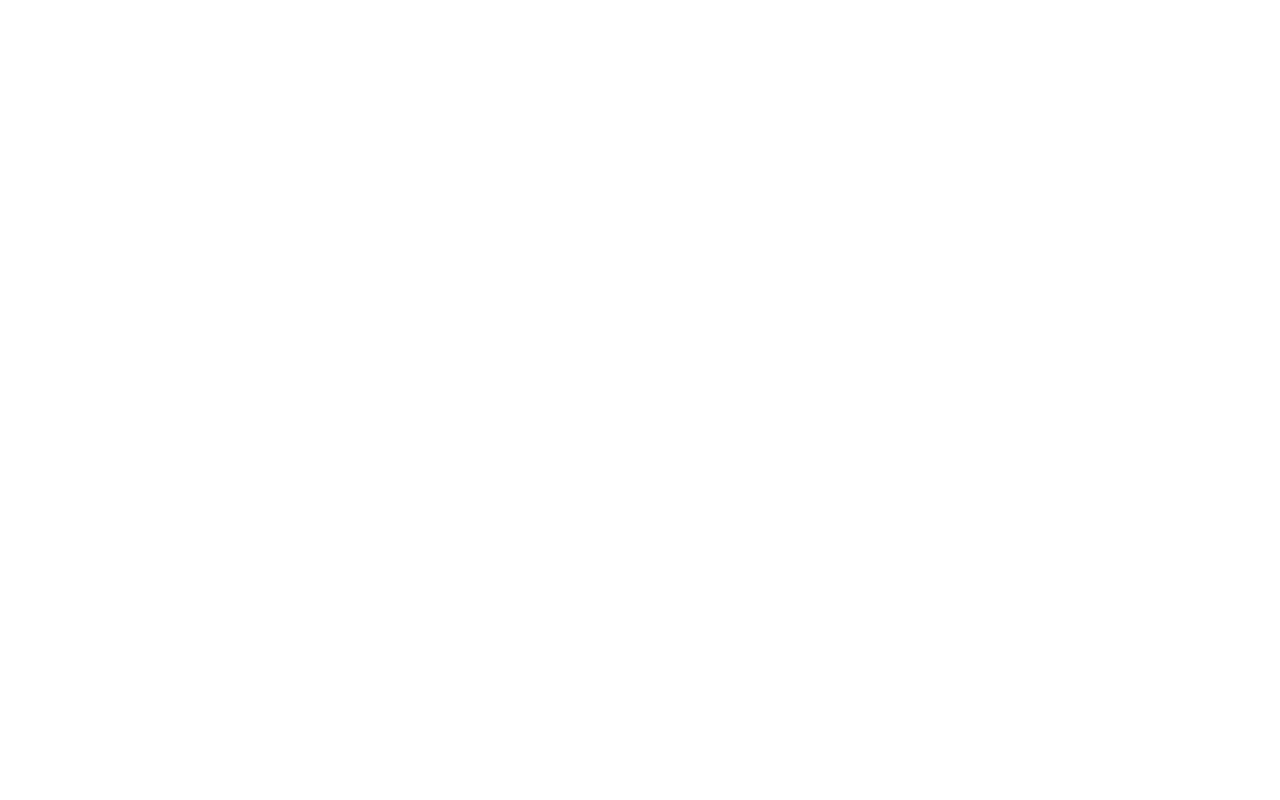
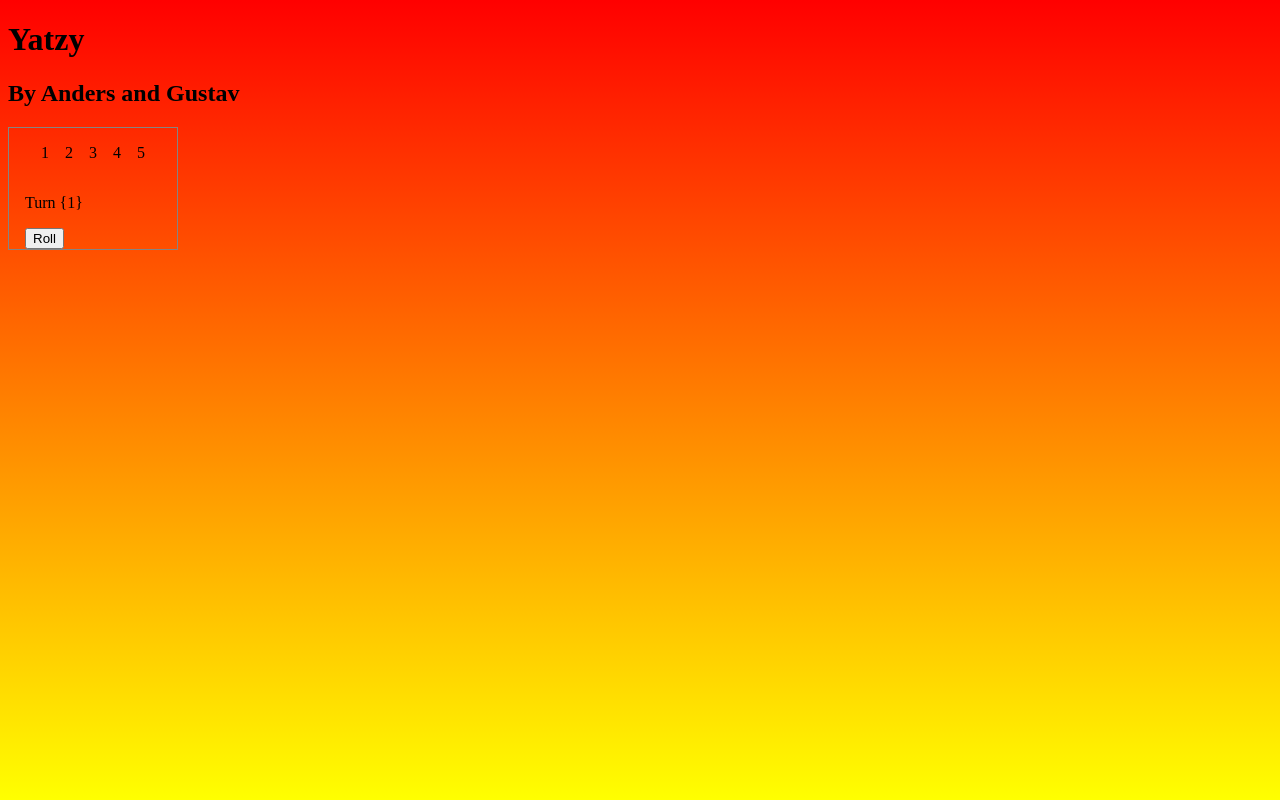
Before and after one commit to GustavHaavik/YatzyProjekt, a website: page index.html in a window 1280 px wide. Drawn offline with Linux system fonts and the light colour scheme.

Commit message:
header layout

```diff
--- a/index.html
+++ b/index.html
@@ -1,11 +1,53 @@
 <!DOCTYPE html>
 <html lang="en">
+
 <head>
     <meta charset="UTF-8">
     <meta name="viewport" content="width=device-width, initial-scale=1.0">
+    <!-- CSS -->
+    <link rel="stylesheet" type="text/css" href="style.css">
+    <!-- JS -->
+    <script src="js/app.js"></script>
+    <script src="js/game.js"></script>
     <title>Yatzy</title>
 </head>
+
 <body>
+    <!-- HEADER -->
+    <header>
+        <h1>Yatzy</h1>
+        <h2>By Anders and Gustav</h2>
+    </header>
+    <!-- DISPLAY -->
+    <section id="display">
+        <div id="dices">
+            <div id="dice-1">
+                1
+            </div>
+            <div id="dice-2">
+                2
+            </div>
+            <div id="dice-3">
+                3
+            </div>
+            <div id="dice-4">
+                4
+            </div>
+            <div id="dice-5">
+                5
+            </div>
+        </div>
 
+        <div>
+            <p id="turns">Turn {1}</p>
+            <button id="roll">Roll</button>
+        </div>
+    </section>
+
+    <!-- Score -->
+    <section>
+
+    </section>
 </body>
+
 </html>
--- /dev/null
+++ b/style.css
@@ -0,0 +1,24 @@
+body {
+    /* Add gradient */
+    background: linear-gradient(red, yellow) fixed;
+}
+
+#dices {
+    /* child divs should be inline using grid */
+    display: grid;
+    grid-template-columns: repeat(5, 1fr);
+    /* Add some space around the dices */
+    padding: 1rem;
+    /* Add some space between the dices */
+    gap: 1rem;
+}
+
+
+
+#display {
+    padding-inline: 1rem;
+    border: 1px solid #858484;
+    /* Only take up as much space as needed */
+    display: inline-block;
+    /* Add some space around the display */
+}
```
Also changed, not shown: js/app.js (added), js/game.js (added), styles.css (deleted).
